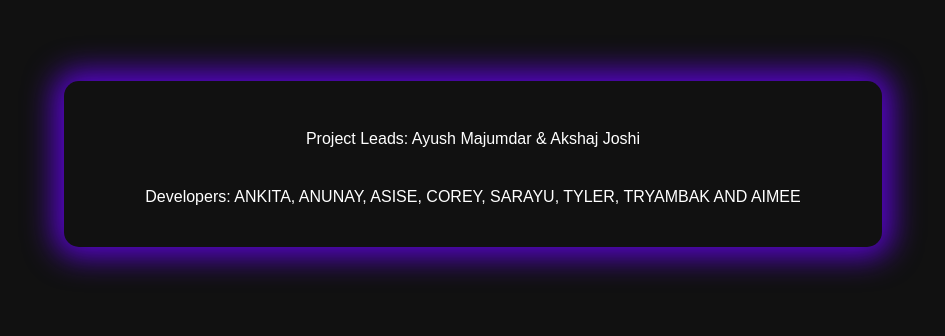
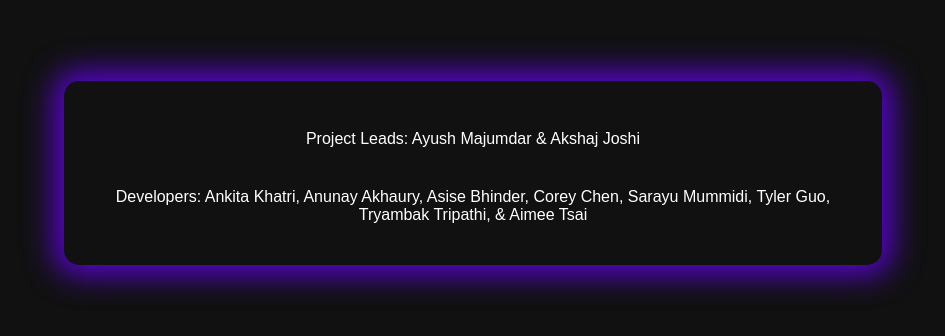
Before and after one commit to ayushmajumdar14/SEO2024, a Django app: page /team/ in a window 1280 px wide. Shown: the part 158-494 px from the top of the page, without its empty margins (167-1112 px from the left). Run offline with Django 4.2, Linux system fonts and the light colour scheme.

Commit message:
Update team.html

```diff
--- a/example/templates/team.html
+++ b/example/templates/team.html
@@ -107,7 +107,7 @@
         <h1>Meet The Team</h1>
         <div class="custom-text-container">
             <p>Project Leads: Ayush Majumdar & Akshaj Joshi</p>
-            <p>Developers: ANKITA, ANUNAY, ASISE, COREY, SARAYU, TYLER, TRYAMBAK AND AIMEE</p>
+            <p>Developers: Ankita Khatri, Anunay Akhaury, Asise Bhinder, Corey Chen, Sarayu Mummidi, Tyler Guo, Tryambak Tripathi, & Aimee Tsai</p>
         </div>
     </body>
 </html>
```
